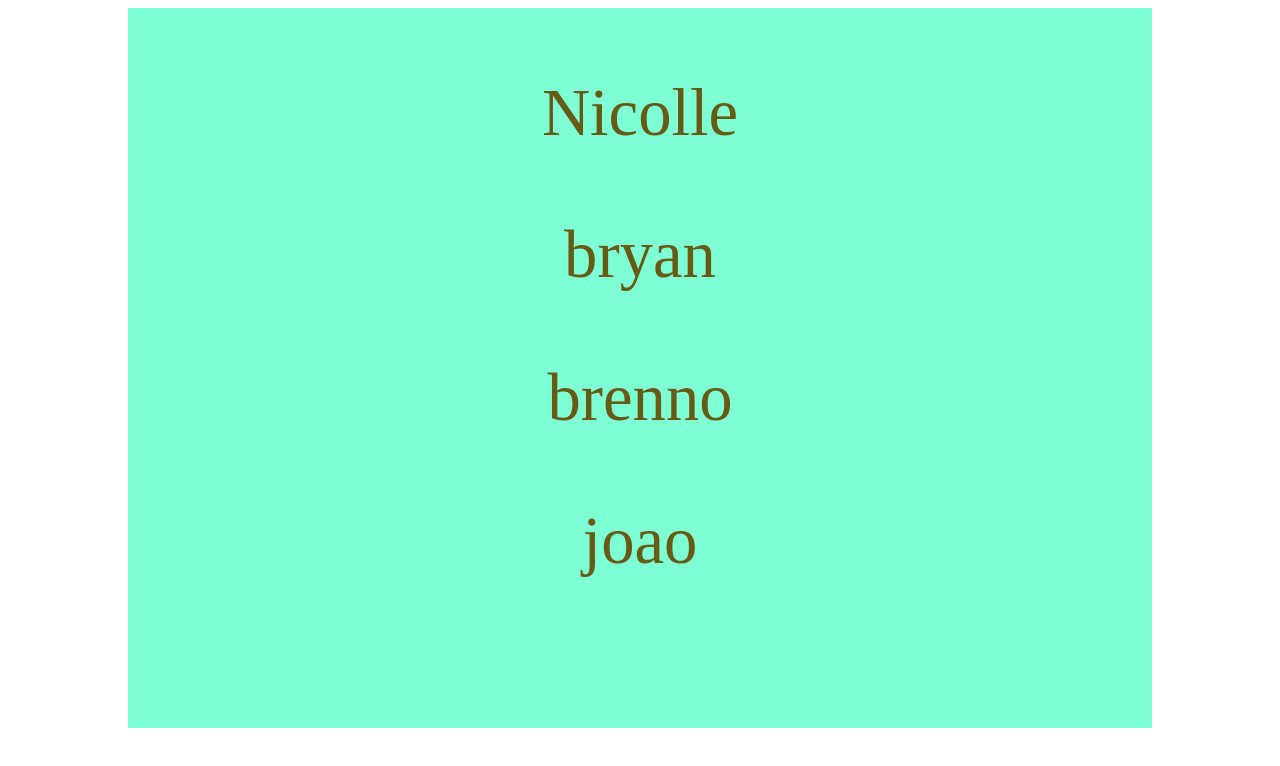
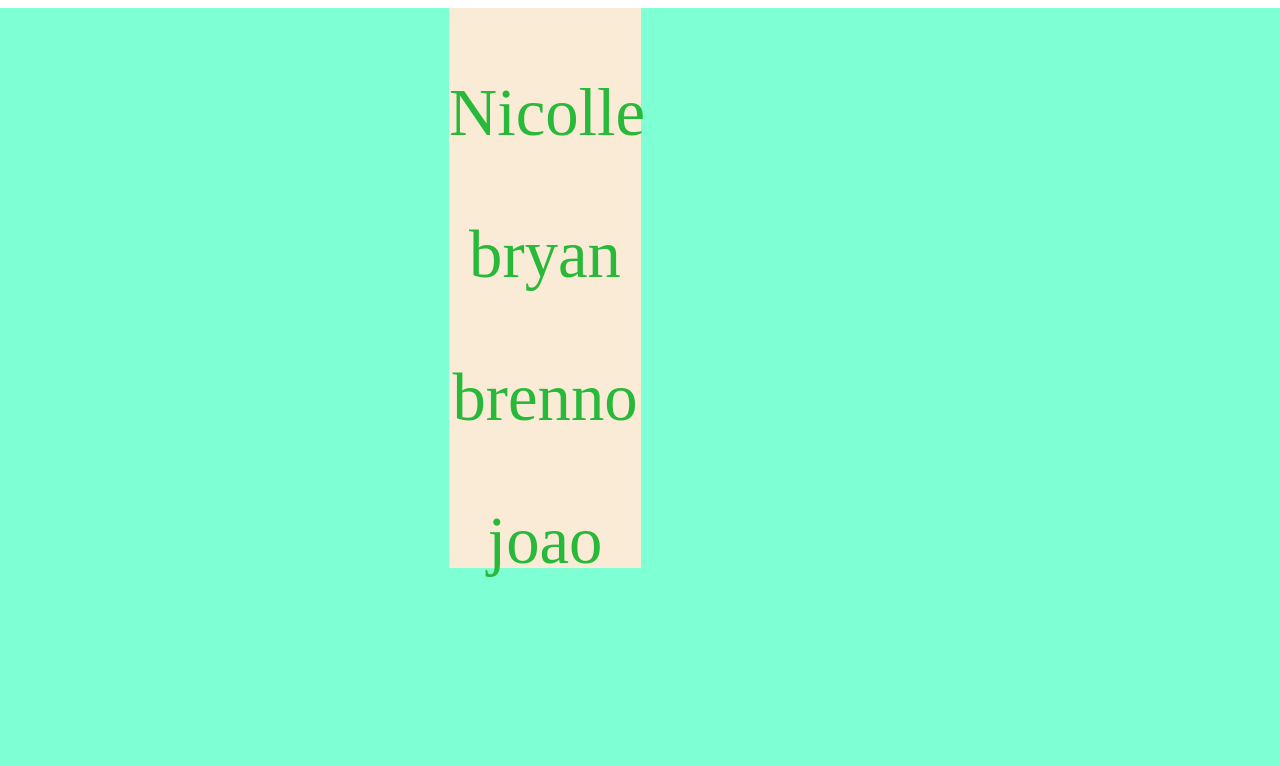
Before and after one commit to 321-bip/animasao, a plain HTML site: page index.html in a window 1280 px wide. Drawn offline with Linux system fonts and the light colour scheme.

Commit message:
fazendo funsao animaçao

```diff
--- a/index.html
+++ b/index.html
@@ -9,10 +9,12 @@
 </head>
 <body>
    <div class="conteiner">
-      <p id="nick" class="crias">Nicolle</p>
-      <p id="bryan" class="crias">bryan</p>
-      <p id="breno" class="crias">brenno</p>
-      <p id="joao" class="crias">joao</p>
+       <div id="bebes" class="bebes">
+         <p id="nick" class="crias">Nicolle</p>
+         <p id="bryan" class="crias">bryan</p>
+         <p id="breno" class="crias">brenno</p>
+         <p id="joao" class="crias">joao</p>
+      </div>
    </div>
     <script src="index.js"></script>
 </body>
--- a/index.js
+++ b/index.js
@@ -1,15 +1,61 @@
+
 function corAleatoria(){
-    var x = Math.floor(Math.random() * 256);
-    var y = Math.floor(Math.random() * 256);
-    var z = Math.floor(Math.random() * 256);
-    var bgColor = "rgb(" + x + "," + y + "," + z + ")";
+    let x = Math.floor(Math.random() * 256);
+    let y = Math.floor(Math.random() * 256);
+    let z = Math.floor(Math.random() * 256);
+    let bgColor = "rgb(" + x + "," + y + "," + z + ")";
         return bgColor;
 };
 
-function minhasCrias(){
-    let cores =  corAleatoria()
-    let crias = document.querySelectorAll(".crias")
-        crias.forEach((elemento)=>{elemento.style.color = cores;})
-   //console.log(elemento)
-};
-   setInterval(minhasCrias, 100);
+function minhasCrias()
+ {
+    let meusBebes = document.querySelectorAll(".crias");
+        return {meusBebes};
+ };
+
+function coresDasCrias()
+ {
+    let cores =  corAleatoria();
+    let {meusBebes} = minhasCrias();
+         meusBebes.forEach((elemento)=>{elemento.style.color = cores;});
+ };
+
+function posiçaoCrias()
+ {
+   let conteinerCrias = document.getElementById("bebes")
+   let posiçaoConteinerCrias = conteinerCrias.getBoundingClientRect();
+       return {posiçaoConteinerCrias, conteinerCrias};
+ }
+
+function animaçaoCrias()
+ {
+   let animaçao;
+   let {posiçaoConteinerCrias, conteinerCrias} =  posiçaoCrias();
+   let x = posiçaoConteinerCrias.left;
+   let y = posiçaoConteinerCrias.right;
+   let z = posiçaoConteinerCrias.bottom;
+
+   if( posiçaoConteinerCrias.left <1000)
+    {
+       conteinerCrias.style.left = x + 1 + "px";
+    }
+   else if( posiçaoConteinerCrias.left == 100)
+    {
+        conteinerCrias.style.left = x -1 + "px";
+    }
+
+       //animaçao = requestAnimationFrame(animaçaoCrias)
+
+       console.log(posiçaoConteinerCrias.left)
+       console.log(posiçaoConteinerCrias)
+ }
+
+ function man()
+ {
+    animaçaoCrias()
+    posiçaoCrias()
+    setInterval(coresDasCrias, 100);
+
+ }
+
+ man();
--- a/style.css
+++ b/style.css
@@ -1,13 +1,22 @@
+
 .crias{
     text-align:center;
     font-size: 50pt;
 }
 .conteiner{
     display:block;
-    width:80%;
-    height:90%;
+    width:100%;
+    height:100%;
     position:absolute;
     transform:translatex(-50%);
     left: 50%;
     background-color:aquamarine;
 }
+.bebes{
+    position:absolute;
+    transform:translatex(-50%);
+    left:50%;
+    background-color: antiquewhite;
+    width:15%;
+    height: 70%;
+}
```
